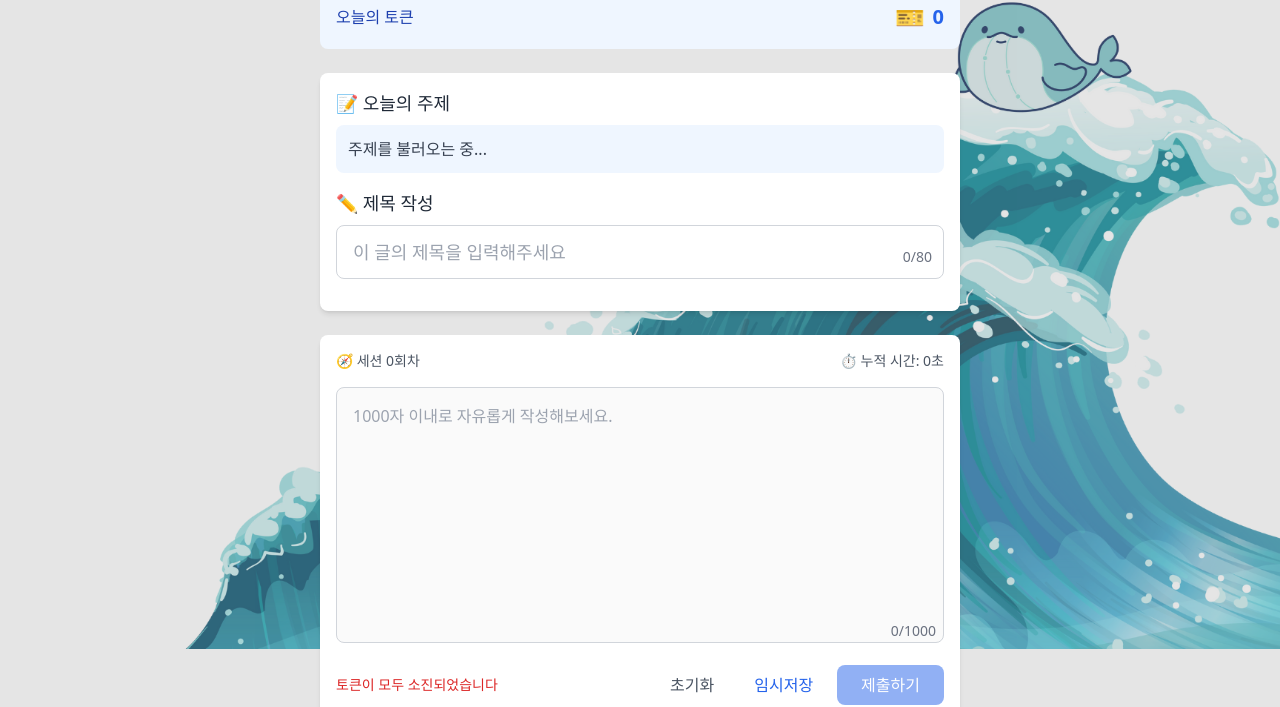
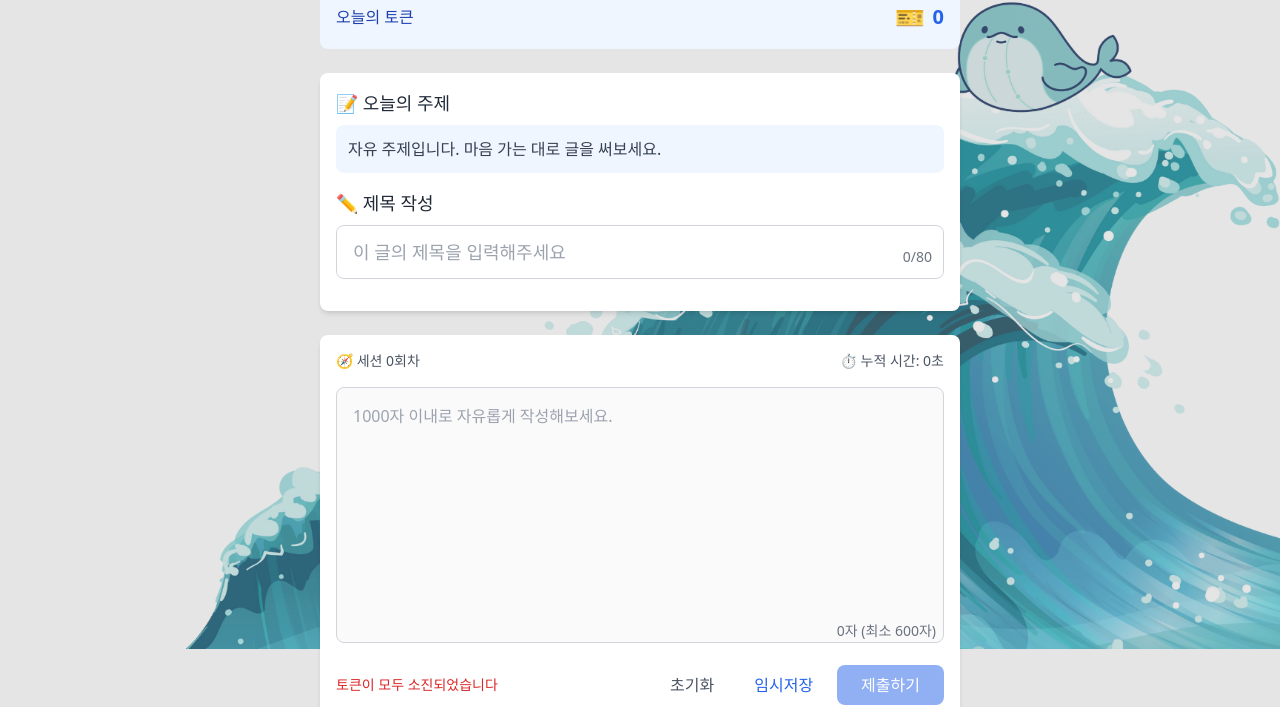
Before and after one commit to luts83/300-challenge, a React (Vite) app in the folder client/: page /write/1000 in a window 1280 px wide. Shown: the part 151-858 px from the top of the page. Built offline with nearby package versions, Linux system fonts and the light colour scheme; no server answers; sample sign-in values are in the browser's storage.

Commit message:
updated 배포준비중_deployment_ready_2 4/28

```diff
--- a/client/src/config.ts
+++ b/client/src/config.ts
@@ -10,7 +10,7 @@ export const CONFIG = {
   // ✍ 글자 수 제한
   SUBMISSION: {
     MODE_300: { MIN_LENGTH: 100, MAX_LENGTH: 300 },
-    MODE_1000: { MIN_LENGTH: 600, MAX_LENGTH: 1000 },
+    MODE_1000: { MIN_LENGTH: 600, MAX_LENGTH: 9999 },
     TITLE: {
       REQUIRED: true,
       MIN_LENGTH: 1,
--- a/client/src/pages/Write1000.tsx
+++ b/client/src/pages/Write1000.tsx
@@ -656,9 +656,7 @@ const Write1000 = () => {
         <div className="mb-4">
           <h2 className="text-lg font-medium text-gray-800 mb-2">📝 오늘의 주제</h2>
           <p className="text-gray-700 bg-blue-50 p-3 rounded-lg">
-            {CONFIG.TOPIC.SHOW_ON_HOME_1000
-              ? dailyTopic || '주제를 불러오는 중...'
-              : '자유 주제입니다. 마음 가는 대로 글을 써보세요.'}
+            자유 주제입니다. 마음 가는 대로 글을 써보세요.
           </p>
         </div>
 
@@ -695,11 +693,12 @@ const Write1000 = () => {
             onChange={handleTextChange}
             placeholder="1000자 이내로 자유롭게 작성해보세요."
             className="w-full h-64 p-4 border border-gray-300 rounded-lg focus:outline-none focus:ring-2 focus:ring-blue-500 resize-none"
-            maxLength={MAX_LENGTH}
+            // maxLength={MAX_LENGTH}
             disabled={isTokenDepleted}
           />
           <div className="absolute right-2 bottom-2 text-sm text-gray-500">
-            {text.length}/{MAX_LENGTH}
+            {text.length}자{/* /{MAX_LENGTH} */}
+            {text.length < MIN_LENGTH && ` (최소 ${MIN_LENGTH}자)`}
           </div>
         </div>
 
```
